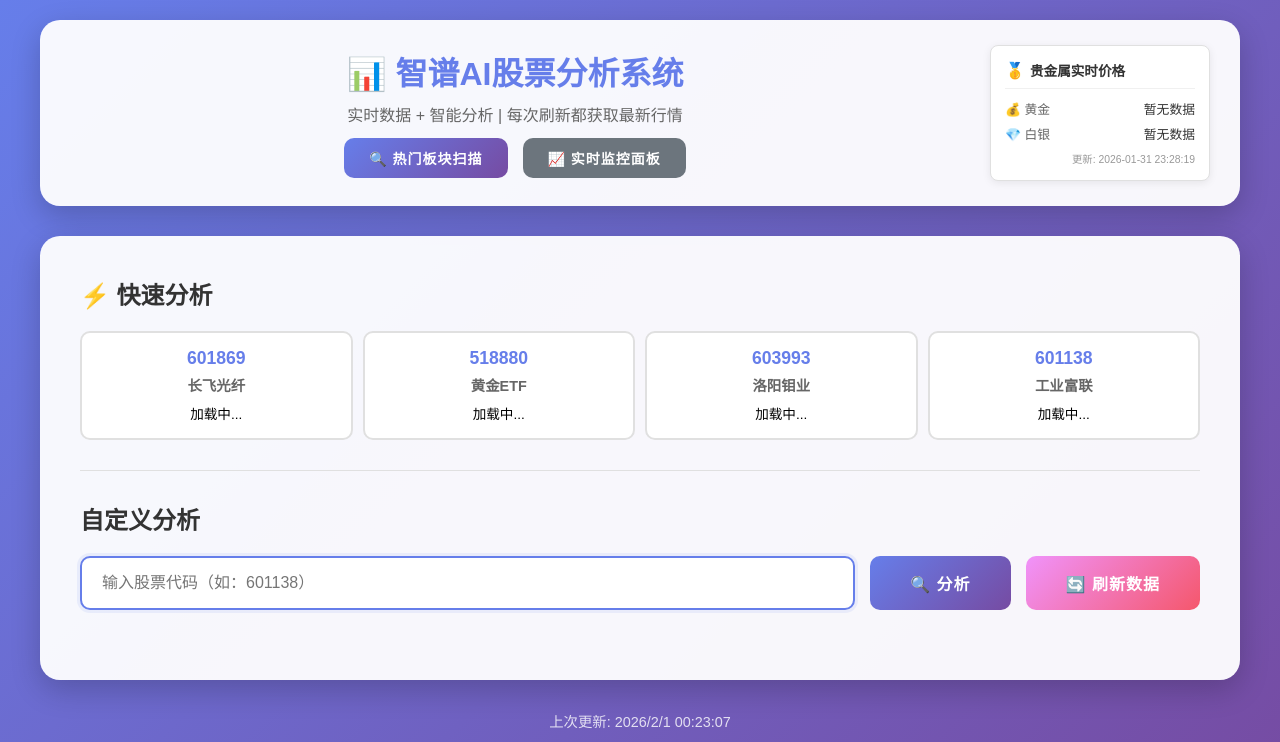
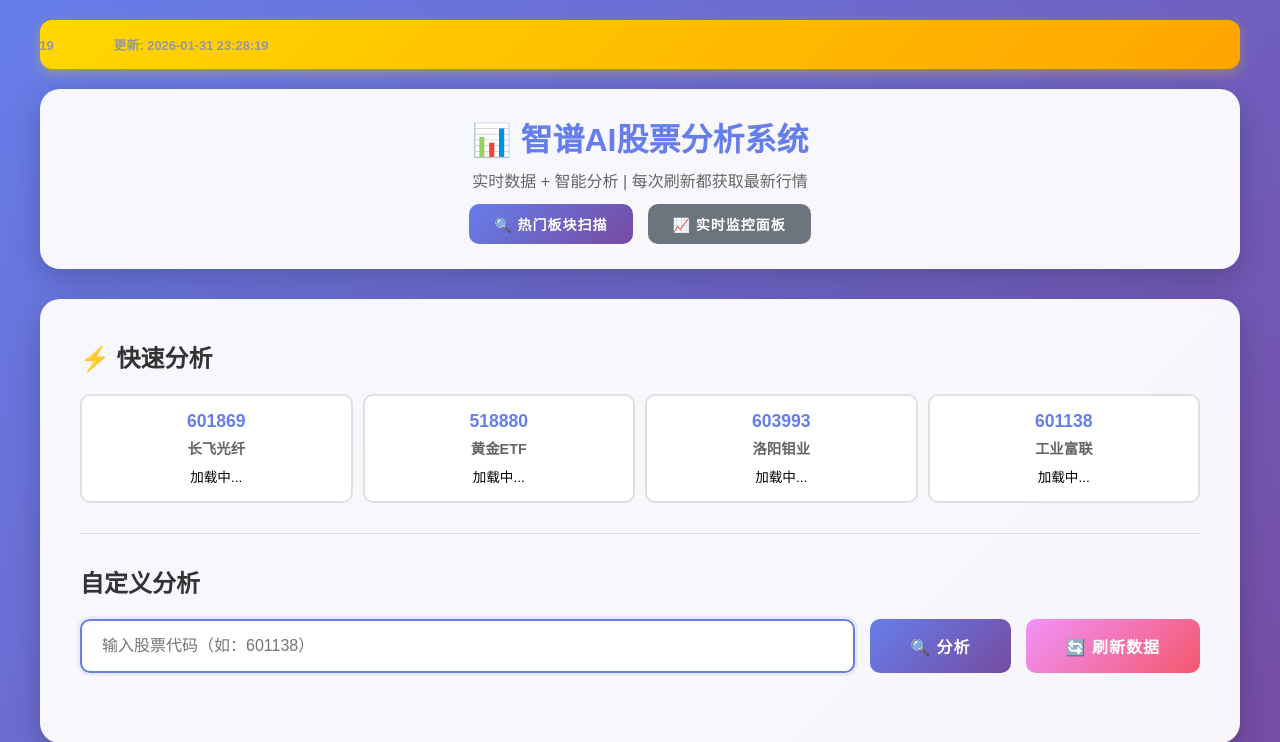
Before and after one commit to GeniusP/gupiaojiankong, a Flask app: page / in a window 1280 px wide. Shown: the top 742 px of the page. Run offline with Flask 3, Linux system fonts and the light colour scheme; data that the repository does not hold is empty.

Commit message:
修改贵金属半板块

```diff
--- a/templates/index.html
+++ b/templates/index.html
@@ -413,41 +413,89 @@
             background: #f39c12;
             color: white;
         }
+
+        /* 贵金属滚动banner样式 */
+        .metals-banner {
+            background: linear-gradient(135deg, #FFD700 0%, #FFA500 100%);
+            border-radius: 12px;
+            padding: 15px 20px;
+            margin-bottom: 20px;
+            box-shadow: 0 4px 12px rgba(255, 215, 0, 0.3);
+            overflow: hidden;
+            position: relative;
+        }
+
+        .metals-banner-container {
+            display: flex;
+            align-items: center;
+            animation: scrollLeft 20s linear infinite;
+            white-space: nowrap;
+        }
+
+        .metals-banner-container:hover {
+            animation-play-state: paused;
+        }
+
+        @keyframes scrollLeft {
+            0% {
+                transform: translateX(0);
+            }
+            100% {
+                transform: translateX(-50%);
+            }
+        }
+
+        .metal-item {
+            display: inline-flex;
+            align-items: center;
+            margin: 0 30px;
+            font-size: 0.95em;
+            font-weight: 600;
+        }
+
+        .metal-icon {
+            font-size: 1.5em;
+            margin-right: 8px;
+        }
+
+        .metal-name {
+            color: #8B4513;
+            margin-right: 8px;
+        }
+
+        .metal-price {
+            color: #333;
+        }
+
+        .metal-separator {
+            color: rgba(139, 69, 19, 0.3);
+            margin: 0 10px;
+        }
     </style>
 </head>
 <body>
     <div class="container">
-        <div class="header" style="display: flex; justify-content: space-between; align-items: center; gap: 30px;">
-            <div style="flex: 1; text-align: center;">
-                <h1 style="margin-bottom: 8px;">📊 智谱AI股票分析系统</h1>
-                <p style="margin-bottom: 12px;">实时数据 + 智能分析 | 每次刷新都获取最新行情</p>
-                <div style="display: flex; gap: 15px; justify-content: center;">
-                    <a href="/sector-scan" class="btn btn-primary" style="text-decoration: none; display: inline-block; padding: 10px 25px; font-size: 14px;">
-                        🔍 热门板块扫描
-                    </a>
-                    <a href="/batch-quick" class="btn btn-secondary" style="text-decoration: none; display: inline-block; padding: 10px 25px; font-size: 14px; background: #6c757d; color: white;">
-                        📈 实时监控面板
-                    </a>
+        <!-- 贵金属滚动Banner -->
+        <div class="metals-banner">
+            <div class="metals-banner-container" id="metalsBanner">
+                <!-- 内容将由JavaScript动态生成 -->
+                <div class="metal-item">
+                    <span class="metal-icon">⏳</span>
+                    <span style="color: #8B4513;">加载贵金属价格中...</span>
                 </div>
             </div>
+        </div>
 
-            <!-- 贵金属价格显示 -->
-            <div id="metals-price-widget" style="background: #ffffff; border: 1px solid #e0e0e0; border-radius: 8px; padding: 14px; min-width: 220px; box-shadow: 0 2px 8px rgba(0, 0, 0, 0.08);">
-                <div style="display: flex; align-items: center; margin-bottom: 10px; border-bottom: 1px solid #f0f0f0; padding-bottom: 8px;">
-                    <span style="font-size: 1em; margin-right: 5px;">🥇</span>
-                    <strong style="color: #333333; font-size: 0.85em;">贵金属实时价格</strong>
-                </div>
-                <div id="metals-price-content" style="font-size: 0.8em;">
-                    <div style="display: flex; justify-content: space-between; margin-bottom: 6px; align-items: center;">
-                        <span style="color: #666666;">💰 黄金</span>
-                        <span id="gold-prices" style="font-weight: 500; color: #333;">加载中...</span>
-                    </div>
-                    <div style="display: flex; justify-content: space-between; align-items: center;">
-                        <span style="color: #666666;">💎 白银</span>
-                        <span id="silver-prices" style="font-weight: 500; color: #333;">加载中...</span>
-                    </div>
-                </div>
-                <div id="metals-update-time" style="margin-top: 8px; font-size: 0.65em; color: #999999; text-align: right;"></div>
+        <div class="header">
+            <h1 style="text-align: center; margin-bottom: 8px;">📊 智谱AI股票分析系统</h1>
+            <p style="text-align: center; margin-bottom: 12px;">实时数据 + 智能分析 | 每次刷新都获取最新行情</p>
+            <div style="display: flex; gap: 15px; justify-content: center;">
+                <a href="/sector-scan" class="btn btn-primary" style="text-decoration: none; display: inline-block; padding: 10px 25px; font-size: 14px;">
+                    🔍 热门板块扫描
+                </a>
+                <a href="/batch-quick" class="btn btn-secondary" style="text-decoration: none; display: inline-block; padding: 10px 25px; font-size: 14px; background: #6c757d; color: white;">
+                    📈 实时监控面板
+                </a>
             </div>
         </div>
 
@@ -1146,39 +1194,96 @@
                 if (result.success && result.data) {
                     const data = result.data;
 
-                    // 更新黄金价格
+                    // 构建滚动banner内容
+                    const bannerContent = document.getElementById('metalsBanner');
+
+                    // 创建两份内容实现无缝滚动
+                    let metalsHTML = '';
+
                     if (data.gold_usd !== null && data.gold_cny !== null) {
-                        document.getElementById('gold-prices').innerHTML =
-                            `<span style="color: #1976d2;">$${data.gold_usd}/oz</span>` +
-                            ` <span style="color: #757575;">|</span> ` +
-                            `<span style="color: #d32f2f;">¥${data.gold_cny}/g</span>`;
-                    } else {
-                        document.getElementById('gold-prices').textContent = '暂无数据';
+                        metalsHTML += `
+                            <div class="metal-item">
+                                <span class="metal-icon">🥇</span>
+                                <span class="metal-name">黄金</span>
+                                <span class="metal-price">
+                                    <span style="color: #1976d2;">$${data.gold_usd}/oz</span>
+                                    <span style="color: #757575;">|</span>
+                                    <span style="color: #d32f2f;">¥${data.gold_cny}/g</span>
+                                </span>
+                            </div>
+                            <span class="metal-separator">|</span>
+                        `;
                     }
 
-                    // 更新白银价格
                     if (data.silver_usd !== null && data.silver_cny !== null) {
-                        document.getElementById('silver-prices').innerHTML =
-                            `<span style="color: #1976d2;">$${data.silver_usd}/oz</span>` +
-                            ` <span style="color: #757575;">|</span> ` +
-                            `<span style="color: #d32f2f;">¥${data.silver_cny}/g</span>`;
-                    } else {
-                        document.getElementById('silver-prices').textContent = '暂无数据';
+                        metalsHTML += `
+                            <div class="metal-item">
+                                <span class="metal-icon">🥈</span>
+                                <span class="metal-name">白银</span>
+                                <span class="metal-price">
+                                    <span style="color: #1976d2;">$${data.silver_usd}/oz</span>
+                                    <span style="color: #757575;">|</span>
+                                    <span style="color: #d32f2f;">¥${data.silver_cny}/g</span>
+                                </span>
+                            </div>
+                            <span class="metal-separator">|</span>
+                        `;
                     }
 
-                    // 更新时间
+                    if (data.platinum_usd !== null && data.platinum_cny !== null) {
+                        metalsHTML += `
+                            <div class="metal-item">
+                                <span class="metal-icon">⚪</span>
+                                <span class="metal-name">铂金</span>
+                                <span class="metal-price">
+                                    <span style="color: #1976d2;">$${data.platinum_usd}/oz</span>
+                                    <span style="color: #757575;">|</span>
+                                    <span style="color: #d32f2f;">¥${data.platinum_cny}/g</span>
+                                </span>
+                            </div>
+                            <span class="metal-separator">|</span>
+                        `;
+                    }
+
+                    if (data.palladium_usd !== null && data.palladium_cny !== null) {
+                        metalsHTML += `
+                            <div class="metal-item">
+                                <span class="metal-icon">🔘</span>
+                                <span class="metal-name">钯金</span>
+                                <span class="metal-price">
+                                    <span style="color: #1976d2;">$${data.palladium_usd}/oz</span>
+                                    <span style="color: #757575;">|</span>
+                                    <span style="color: #d32f2f;">¥${data.palladium_cny}/g</span>
+                                </span>
+                            </div>
+                        `;
+                    }
+
+                    // 添加更新时间
                     if (data.update_time) {
-                        document.getElementById('metals-update-time').textContent =
-                            '更新: ' + data.update_time;
+                        metalsHTML += `
+                            <div class="metal-item">
+                                <span style="color: #999; font-size: 0.85em;">更新: ${data.update_time}</span>
+                            </div>
+                        `;
                     }
-                } else {
-                    document.getElementById('gold-prices').textContent = '加载失败';
-                    document.getElementById('silver-prices').textContent = '加载失败';
+
+                    // 复制一份内容实现无缝滚动
+                    bannerContent.innerHTML = metalsHTML + metalsHTML;
                 }
             } catch (error) {
                 console.error('获取贵金属价格失败:', error);
-                document.getElementById('gold-prices').textContent = '加载失败';
-                document.getElementById('silver-prices').textContent = '加载失败';
+                const bannerContent = document.getElementById('metalsBanner');
+                bannerContent.innerHTML = `
+                    <div class="metal-item">
+                        <span class="metal-icon">⚠️</span>
+                        <span style="color: #999;">价格加载失败</span>
+                    </div>
+                    <div class="metal-item">
+                        <span class="metal-icon">⚠️</span>
+                        <span style="color: #999;">价格加载失败</span>
+                    </div>
+                `;
             }
         }
 
```
Also changed, not shown: src/monitors/precious_metals_collector.py (+36 -44 lines), templates/sector_scan.html (+11 -4 lines).
